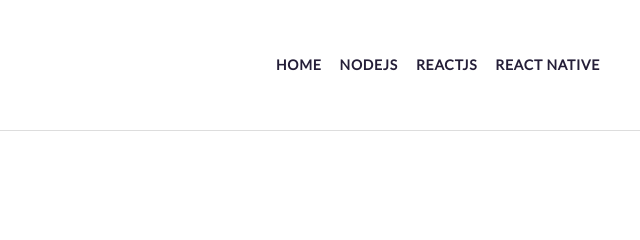
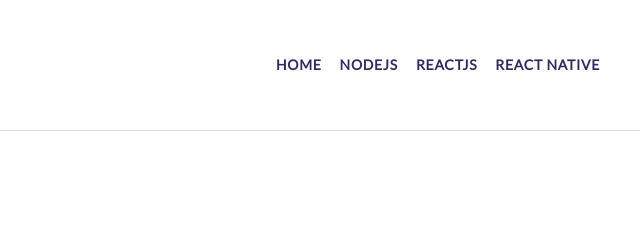
Before and after one commit to luizbatanero/workshop-design, a plain HTML site: page ex-2/index.html in a window 1280 px wide. Shown: the top 240 px of the page, 640-1280 px from the left. Drawn offline with Linux system fonts and the light colour scheme.

Commit message:
Update colors

```diff
--- a/ex-2/style.css
+++ b/ex-2/style.css
@@ -1,7 +1,7 @@
 :root {
   --primary: #7159C1;
-  --primaryDark: #241E38;
-  --primaryLight: #8E7CD6;
+  --primaryDark: #332C63;
+  --primaryLight: #A594EA;
   --accent: #3EF277;
   --accentDark: #34CA63;
 }
```
